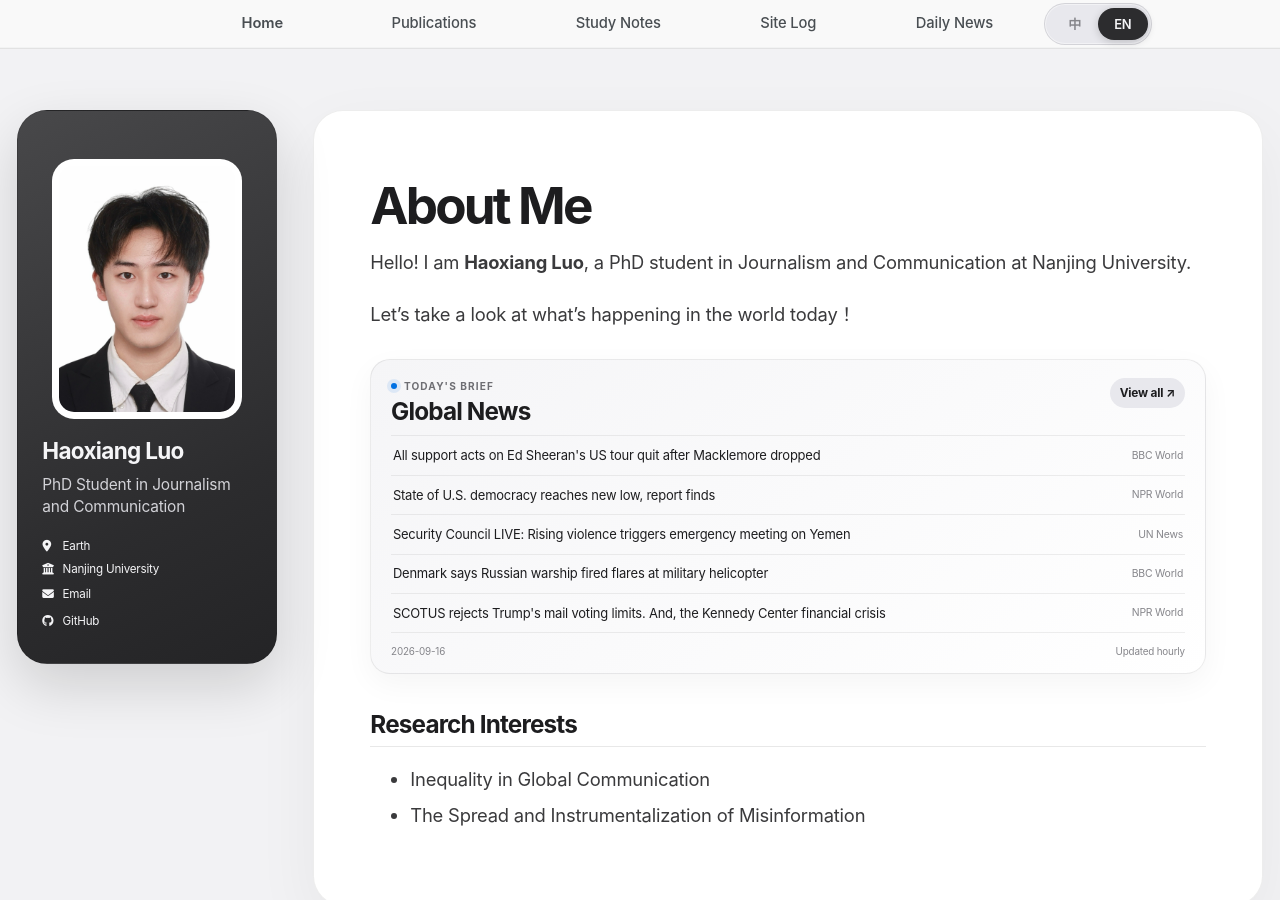
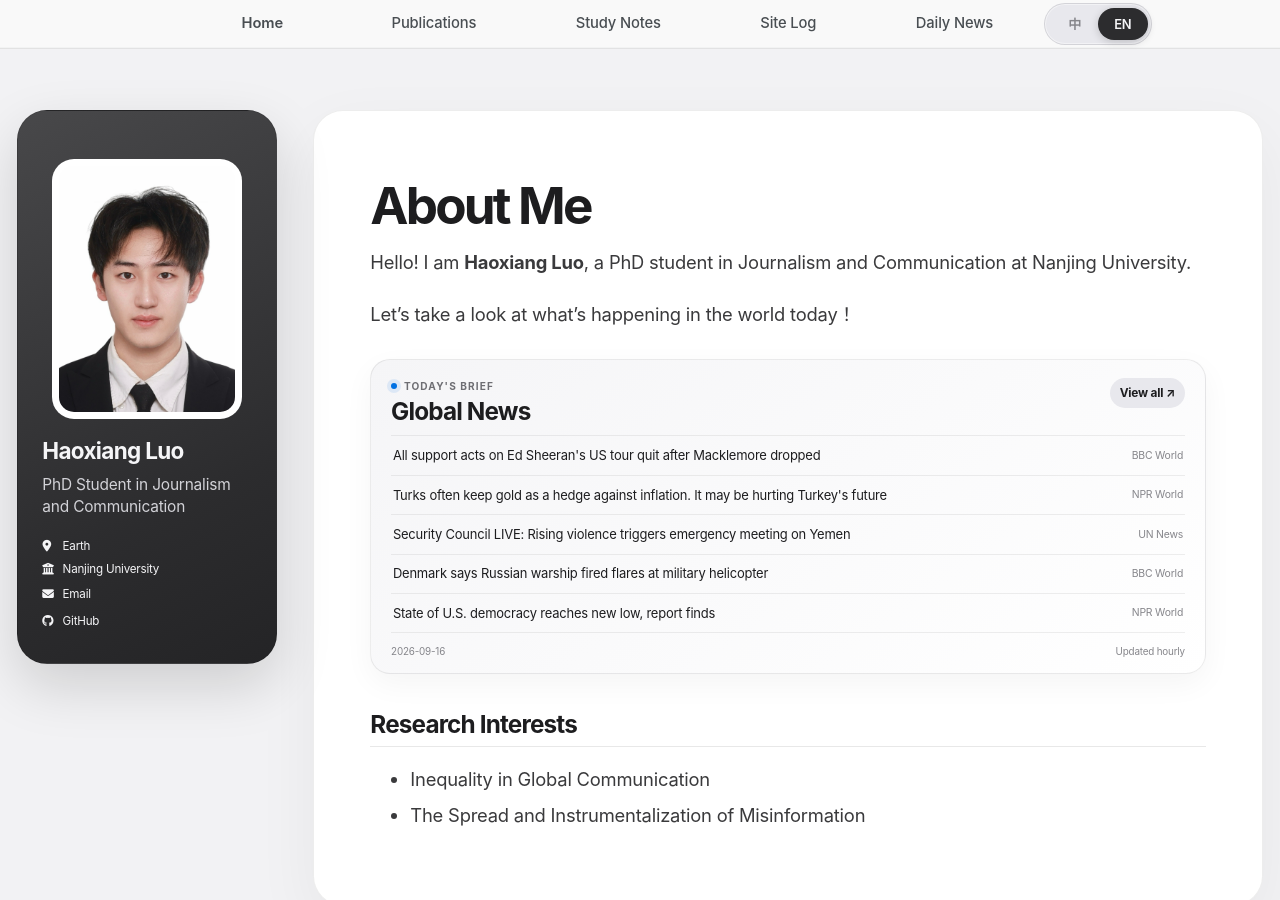
Before and after one commit to HaoxiangLuo/HaoxiangLuo.github.io, a Jekyll site: the page built from _pages/about.md, in a window 1280 px wide and 900 px high. Built offline with Jekyll 4.4.1, drawn with Linux system fonts in a browser that asks for light colours; a style sheet for code colours, icons or effects is not loaded.

Commit message:
Update daily news 2026-09-16

```diff
--- a/_data/daily_news.json
+++ b/_data/daily_news.json
@@ -6,9 +6,9 @@
       "url": "https://www.bbc.co.uk/news/articles/c3vgyn49y4l7o?at_medium=RSS&at_campaign=rss"
     },
     {
-      "title": "State of U.S. democracy reaches new low, report finds",
+      "title": "Turks often keep gold as a hedge against inflation. It may be hurting Turkey's future",
       "source": "NPR World",
-      "url": "https://www.npr.org/2026/09/15/nx-s1-5969741/state-of-u-s-democracy-reaches-new-low-report-finds"
+      "url": "https://www.npr.org/2026/09/15/nx-s1-5949212/turks-often-keep-gold-as-a-hedge-against-inflation-it-may-be-hurting-turkeys-future"
     },
     {
       "title": "Security Council LIVE: Rising violence triggers emergency meeting on Yemen",
@@ -21,9 +21,9 @@
       "url": "https://www.bbc.co.uk/news/articles/cwn8mjl31p5yo?at_medium=RSS&at_campaign=rss"
     },
     {
-      "title": "SCOTUS rejects Trump's mail voting limits. And, the Kennedy Center financial crisis",
+      "title": "State of U.S. democracy reaches new low, report finds",
       "source": "NPR World",
-      "url": "https://www.npr.org/2026/09/15/g-s1-143294/up-first-newsletter-bernie-sanders-steve-bannon-ai-mail-in-ballots-kennedy-center-emmys"
+      "url": "https://www.npr.org/2026/09/15/nx-s1-5969741/state-of-u-s-democracy-reaches-new-low-report-finds"
     },
     {
       "title": "UNICEF says thousands of children require mental health support after Nepal floods",
@@ -36,9 +36,9 @@
       "url": "https://www.bbc.co.uk/news/articles/cmy4zqgk97wlo?at_medium=RSS&at_campaign=rss"
     },
     {
-      "title": "Trump says Ukraine and Russia agreed to stop attacks on energy sites",
+      "title": "SCOTUS rejects Trump's mail voting limits. And, the Kennedy Center financial crisis",
       "source": "NPR World",
-      "url": "https://www.npr.org/2026/09/15/nx-s1-5968728/trump-says-ukraine-and-russia-agreed-to-stop-attacks-on-energy-sites"
+      "url": "https://www.npr.org/2026/09/15/g-s1-143294/up-first-newsletter-bernie-sanders-steve-bannon-ai-mail-in-ballots-kennedy-center-emmys"
     },
     {
       "title": "Escalating conflict drives new displacement in Yemen",
```
